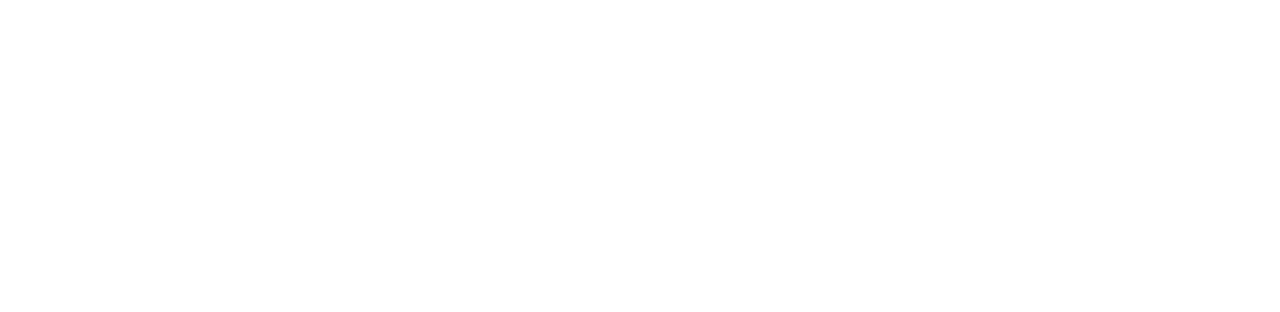
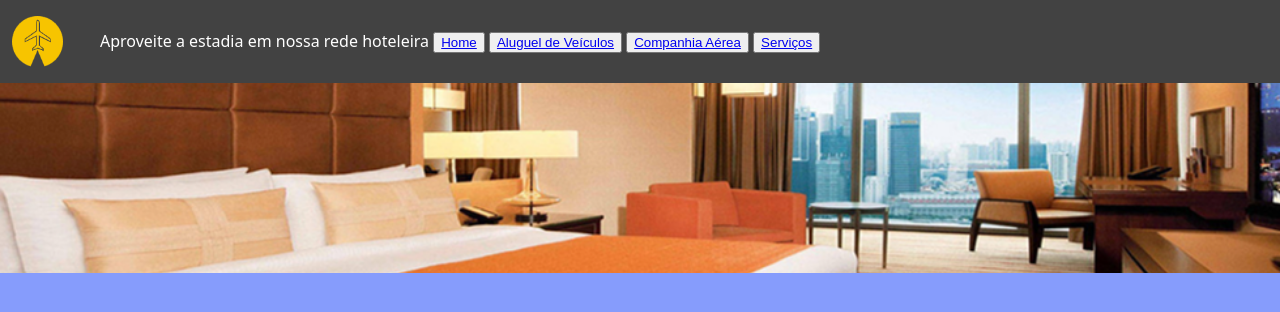
Before and after one commit to VazFelipe/proz_talento_cloud_grupo_3, a plain HTML site: page ecommerce/html/hotel/hotel.html in a window 1280 px wide. Drawn offline with Linux system fonts and the light colour scheme.

Commit message:
atualizando feature/hotel com header e body

```diff
--- a/ecommerce/estilo/estilo.css
+++ b/ecommerce/estilo/estilo.css
@@ -0,0 +1,40 @@
+body {
+  margin: 0;
+  font-family: system-ui;
+}
+
+.hotel-header {
+    background-color: rgb(66, 66, 66);
+    background-image: url("/ecommerce/html/img/hotel/logo_1_small.png");
+    background-size: 4%;
+    background-position: 1%;
+    background-repeat: no-repeat;
+    padding-top: 30px;
+    padding-bottom: 30px;
+    padding-left: 80px;
+    color: white;
+  }
+
+.hotel-button {
+    background-color: rgb(66, 66, 66);
+    padding-left: 20px;
+    color: white;
+  }
+
+.hotel-middle {
+    background-color: rgb(134, 156, 252);
+    background-image: url("/ecommerce/html/img/hotel/background_middle_small.png");
+    background-size: 100%;
+    background-repeat: no-repeat;
+    padding-top: 10px;
+    padding-bottom: 180px;
+    color: white;
+  }
+
+.hotel-body {
+  background-color: rgb(134, 156, 252);
+  padding-top: 30px;
+  padding-bottom: 1000px;
+  padding-left: 80px;
+  color: white;
+}
--- a/ecommerce/html/hotel/hotel.html
+++ b/ecommerce/html/hotel/hotel.html
@@ -3,9 +3,22 @@
 <head>
     <meta charset="UTF-8">
     <meta name="viewport" content="width=device-width, initial-scale=1.0">
+    <link rel="stylesheet" type="text/css" href="/ecommerce/estilo/estilo.css">
     <title>Document</title>
 </head>
 <body>
+    <header>
+        <div class="hotel-header">
+            <nav class="hotel-button"> Aproveite a estadia em nossa rede hoteleira
+                <button><a href="/ecommerce/html/pagina_principal/index.html">Home</a></button>
+                <button><a href="/ecommerce/html/aluguel_veiculo/aluguel_veiculo.html">Aluguel de Veículos</a></button>
+                <button><a href="/ecommerce/html/companhia_aerea/companhia_area.html">Companhia Aérea</a></button>
+                <button><a href="/ecommerce/html/servicos/servicos.html">Serviços</a></button>
+            </nav>
+        </div>
+    </header>
+    <div class="hotel-middle"></div>
+    <div class="hotel-body"></div>
 
 </body>
 </html>
```
Also changed, not shown: ecommerce/html/aluguel_veiculo/aluguel_veiculo.html (+7 -1 lines), ecommerce/html/companhia_aerea/companhia_area.html (+7 -1 lines), ecommerce/html/pagina_principal/index.html (+7 -1 lines), ecommerce/html/servicos/servicos.html (+7 -1 lines), ecommerce/html/img/hotel/background_1_small.png (added), ecommerce/html/img/hotel/background_middle_small.png (added), ecommerce/html/img/hotel/logo_1_small.png (added), 1 other file.
